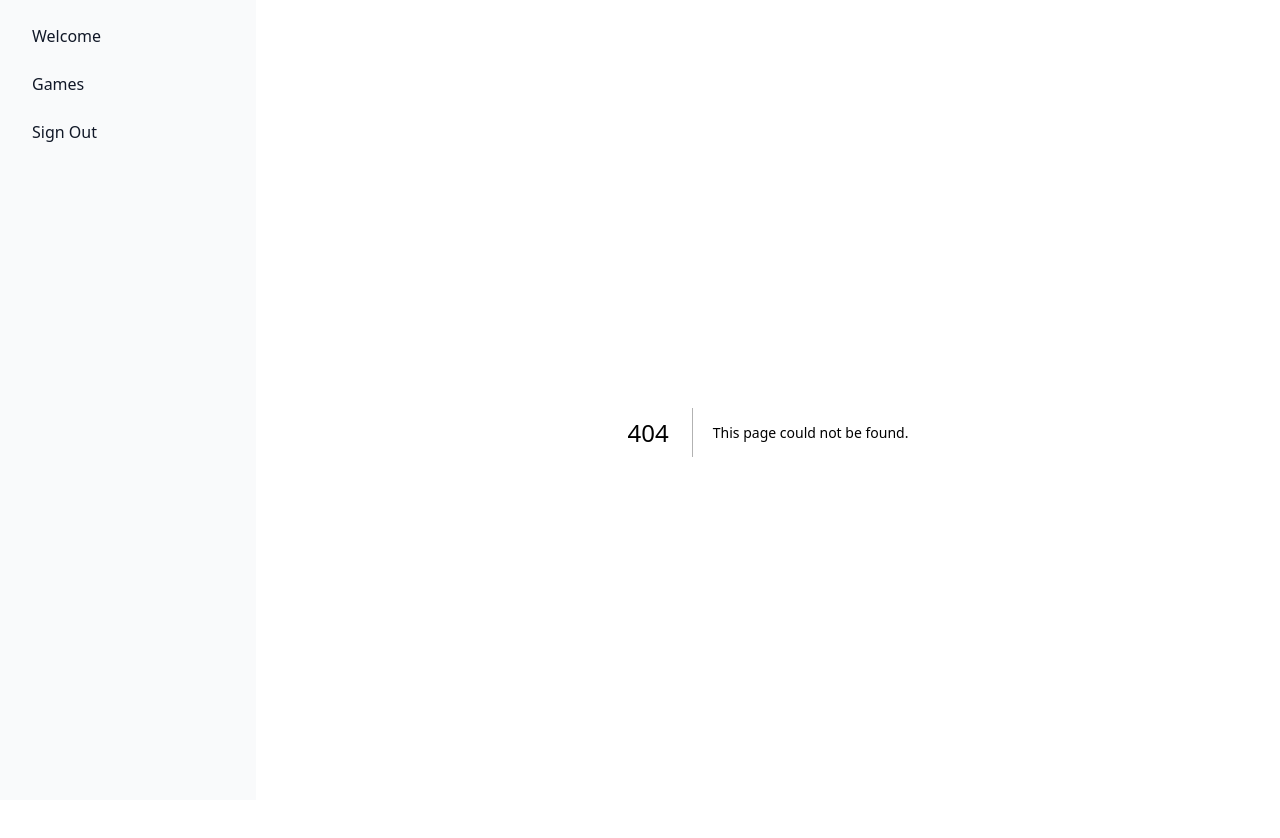
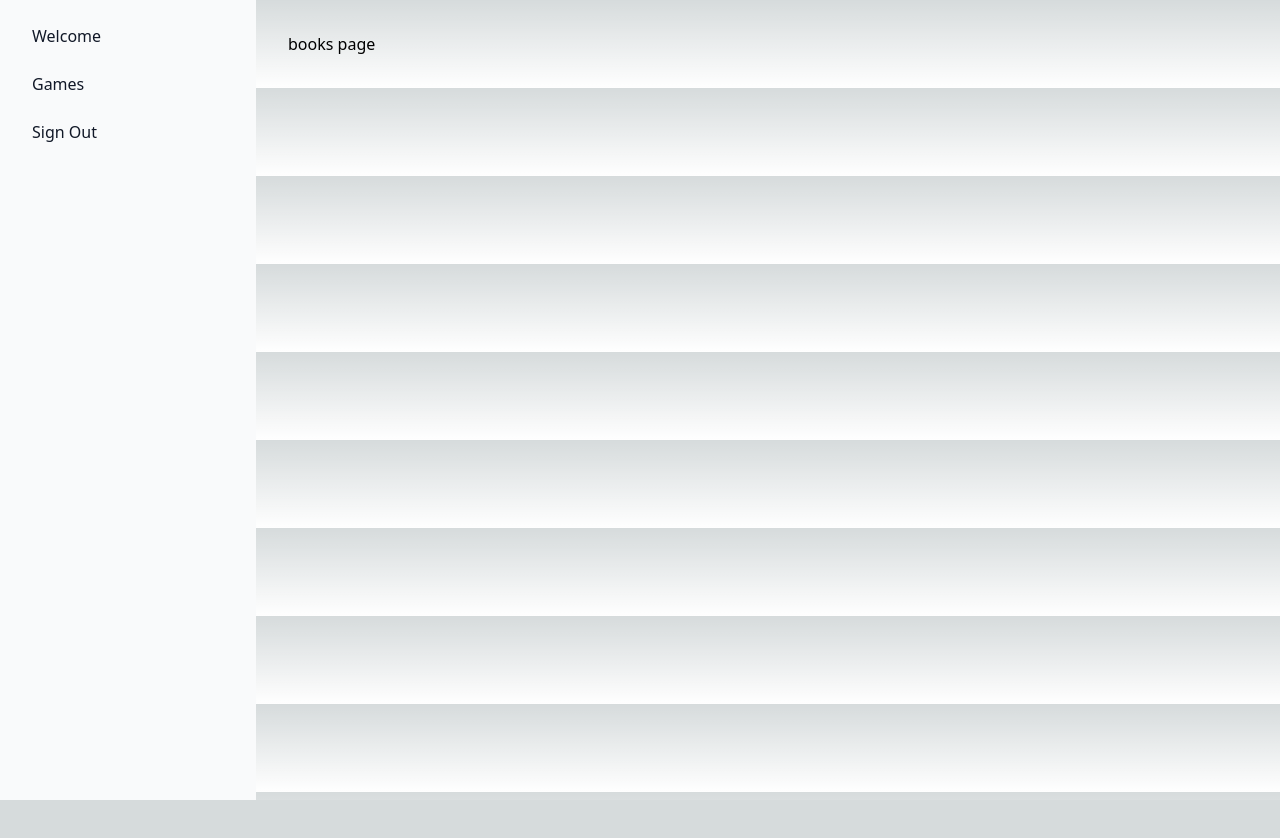
Before and after one commit to gajevski/OwnSpace, a Next.js app: page /books in a window 1280 px wide. Before the commit this address had no page. Shown: the top 838 px of the page. After the commit the page ends 800 px from the top, so only its background shows below. Built offline with nearby package versions, Linux system fonts and the light colour scheme.

Commit message:
Add books page

```diff
--- /dev/null
+++ b/app/books/page.tsx
@@ -0,0 +1,5 @@
+export default function Books() {
+    return (
+        <div>books page</div>
+    )
+}
```
